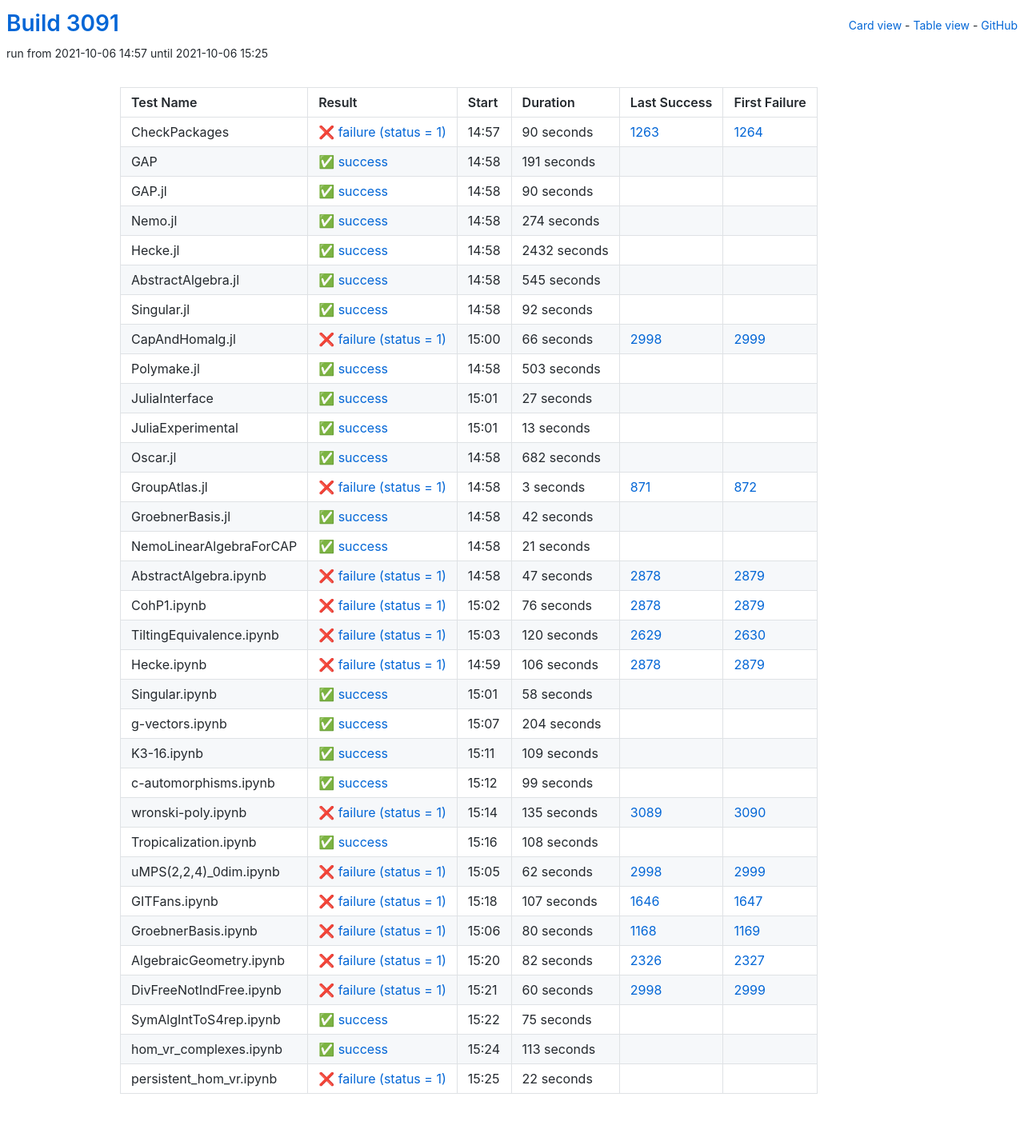
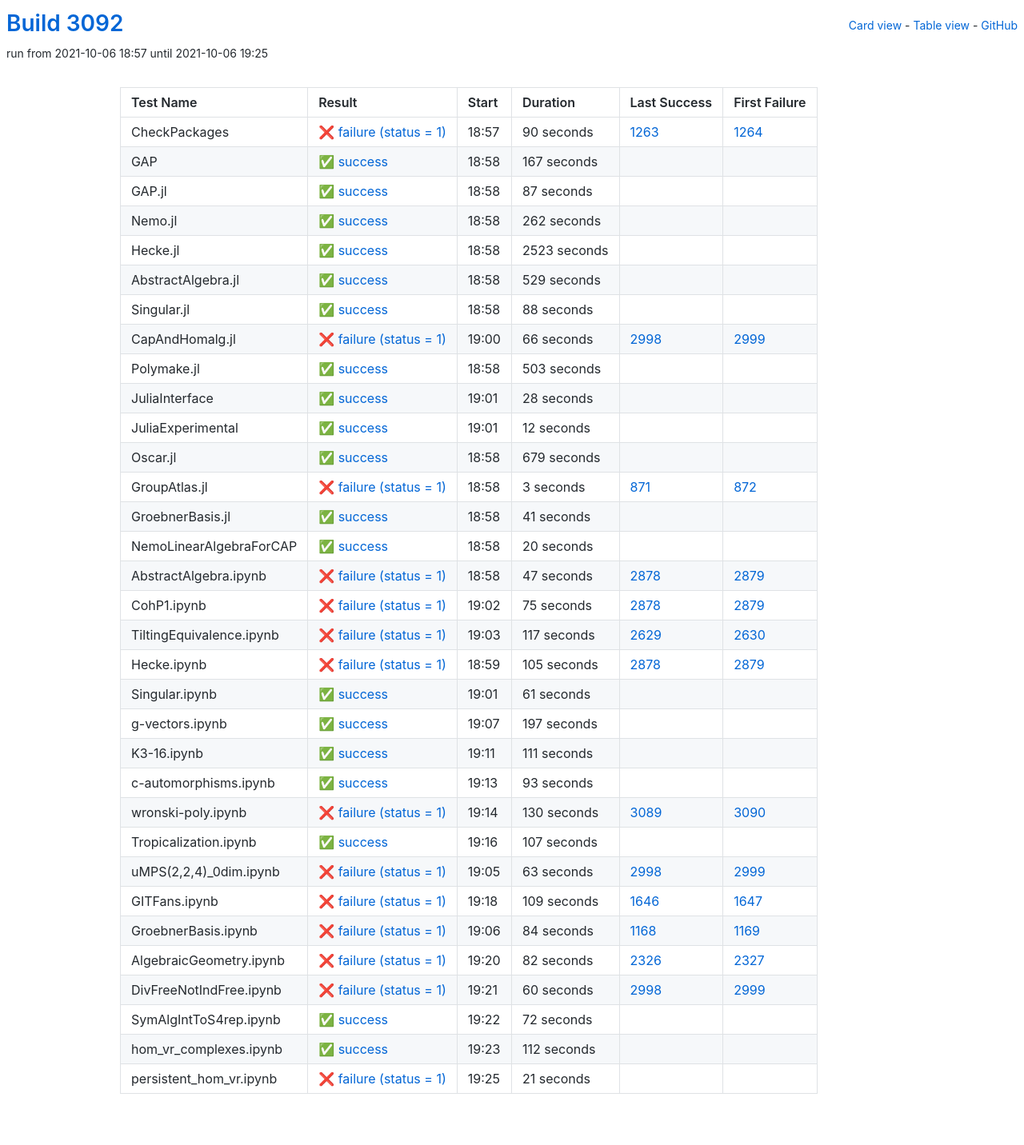
Before and after one commit to oscar-system/oscar-ci-status-stable, a Jekyll site: the page built from table.html, in a window 1280 px wide. Shown: the whole page at 80% size. Built offline with Jekyll 4.4.1, drawn with Linux system fonts in a browser that asks for light colours.

Commit message:
Build #3092

```diff
--- a/_data/ci.yml
+++ b/_data/ci.yml
@@ -1,6 +1,6 @@
 ---
-build: 3091
-build_url: https://oscarci.mathematik.uni-kl.de/job/oscar-stable/3091/
+build: 3092
+build_url: https://oscarci.mathematik.uni-kl.de/job/oscar-stable/3092/
 job: oscar-stable
 organization: oscar-system
 repo: oscar-ci-status-stable
@@ -8,8 +8,8 @@ repourl: https://github.com/oscar-system/oscar-ci-status-stable
 tests:
 - name: CheckPackages
   id: checkpackages
-  log: https://oscarci.mathematik.uni-kl.de/job/oscar-stable/3091/artifact/logs/build-3091/CheckPackages.log
-  start: 2021-10-06 14:57
+  log: https://oscarci.mathematik.uni-kl.de/job/oscar-stable/3092/artifact/logs/build-3092/CheckPackages.log
+  start: 2021-10-06 18:57
   success: false
   exitcode: 1
   status: failure
@@ -20,80 +20,80 @@ tests:
   first_failure_url: https://oscarci.mathematik.uni-kl.de/job/oscar-stable/1264/
 - name: GAP
   id: gap
-  log: https://oscarci.mathematik.uni-kl.de/job/oscar-stable/3091/artifact/logs/build-3091/GAP.log
-  start: 2021-10-06 14:58
+  log: https://oscarci.mathematik.uni-kl.de/job/oscar-stable/3092/artifact/logs/build-3092/GAP.log
+  start: 2021-10-06 18:58
   success: true
   exitcode: 0
   status: success
-  duration: 191
+  duration: 167
   last_success: false
   last_success_url:
   first_failure: false
   first_failure_url:
 - name: GAP.jl
   id: gap-jl
-  log: https://oscarci.mathematik.uni-kl.de/job/oscar-stable/3091/artifact/logs/build-3091/GAP.jl.log
-  start: 2021-10-06 14:58
+  log: https://oscarci.mathematik.uni-kl.de/job/oscar-stable/3092/artifact/logs/build-3092/GAP.jl.log
+  start: 2021-10-06 18:58
   success: true
   exitcode: 0
   status: success
-  duration: 90
+  duration: 87
   last_success: false
   last_success_url:
   first_failure: false
   first_failure_url:
 - name: Nemo.jl
   id: nemo-jl
-  log: https://oscarci.mathematik.uni-kl.de/job/oscar-stable/3091/artifact/logs/build-3091/Nemo.jl.log
-  start: 2021-10-06 14:58
+  log: https://oscarci.mathematik.uni-kl.de/job/oscar-stable/3092/artifact/logs/build-3092/Nemo.jl.log
+  start: 2021-10-06 18:58
   success: true
   exitcode: 0
   status: success
-  duration: 274
+  duration: 262
   last_success: false
   last_success_url:
   first_failure: false
   first_failure_url:
 - name: Hecke.jl
   id: hecke-jl
-  log: https://oscarci.mathematik.uni-kl.de/job/oscar-stable/3091/artifact/logs/build-3091/Hecke.jl.log
-  start: 2021-10-06 14:58
+  log: https://oscarci.mathematik.uni-kl.de/job/oscar-stable/3092/artifact/logs/build-3092/Hecke.jl.log
+  start: 2021-10-06 18:58
   success: true
   exitcode: 0
   status: success
-  duration: 2432
+  duration: 2523
   last_success: false
   last_success_url:
   first_failure: false
   first_failure_url:
 - name: AbstractAlgebra.jl
   id: abstractalgebra-jl
-  log: https://oscarci.mathematik.uni-kl.de/job/oscar-stable/3091/artifact/logs/build-3091/AbstractAlgebra.jl.log
-  start: 2021-10-06 14:58
+  log: https://oscarci.mathematik.uni-kl.de/job/oscar-stable/3092/artifact/logs/build-3092/AbstractAlgebra.jl.log
+  start: 2021-10-06 18:58
   success: true
   exitcode: 0
   status: success
-  duration: 545
+  duration: 529
   last_success: false
   last_success_url:
   first_failure: false
   first_failure_url:
 - name: Singular.jl
   id: singular-jl
-  log: https://oscarci.mathematik.uni-kl.de/job/oscar-stable/3091/artifact/logs/build-3091/Singular.jl.log
-  start: 2021-10-06 14:58
+  log: https://oscarci.mathematik.uni-kl.de/job/oscar-stable/3092/artifact/logs/build-3092/Singular.jl.log
+  start: 2021-10-06 18:58
   success: true
   exitcode: 0
   status: success
-  duration: 92
+  duration: 88
   last_success: false
   last_success_url:
   first_failure: false
   first_failure_url:
 - name: CapAndHomalg.jl
   id: capandhomalg-jl
-  log: https://oscarci.mathematik.uni-kl.de/job/oscar-stable/3091/artifact/logs/build-3091/CapAndHomalg.jl.log
-  start: 2021-10-06 15:00
+  log: https://oscarci.mathematik.uni-kl.de/job/oscar-stable/3092/artifact/logs/build-3092/CapAndHomalg.jl.log
+  start: 2021-10-06 19:00
   success: false
   exitcode: 1
   status: failure
@@ -104,8 +104,8 @@ tests:
   first_failure_url: https://oscarci.mathematik.uni-kl.de/job/oscar-stable/2999/
 - name: Polymake.jl
   id: polymake-jl
-  log: https://oscarci.mathematik.uni-kl.de/job/oscar-stable/3091/artifact/logs/build-3091/Polymake.jl.log
-  start: 2021-10-06 14:58
+  log: https://oscarci.mathematik.uni-kl.de/job/oscar-stable/3092/artifact/logs/build-3092/Polymake.jl.log
+  start: 2021-10-06 18:58
   success: true
   exitcode: 0
   status: success
@@ -116,44 +116,44 @@ tests:
   first_failure_url:
 - name: JuliaInterface
   id: juliainterface
-  log: https://oscarci.mathematik.uni-kl.de/job/oscar-stable/3091/artifact/logs/build-3091/JuliaInterface.log
-  start: 2021-10-06 15:01
+  log: https://oscarci.mathematik.uni-kl.de/job/oscar-stable/3092/artifact/logs/build-3092/JuliaInterface.log
+  start: 2021-10-06 19:01
   success: true
   exitcode: 0
   status: success
-  duration: 27
+  duration: 28
   last_success: false
   last_success_url:
   first_failure: false
   first_failure_url:
 - name: JuliaExperimental
   id: juliaexperimental
-  log: https://oscarci.mathematik.uni-kl.de/job/oscar-stable/3091/artifact/logs/build-3091/JuliaExperimental.log
-  start: 2021-10-06 15:01
+  log: https://oscarci.mathematik.uni-kl.de/job/oscar-stable/3092/artifact/logs/build-3092/JuliaExperimental.log
+  start: 2021-10-06 19:01
   success: true
   exitcode: 0
   status: success
-  duration: 13
+  duration: 12
   last_success: false
   last_success_url:
   first_failure: false
   first_failure_url:
 - name: Oscar.jl
   id: oscar-jl
-  log: https://oscarci.mathematik.uni-kl.de/job/oscar-stable/3091/artifact/logs/build-3091/Oscar.jl.log
-  start: 2021-10-06 14:58
+  log: https://oscarci.mathematik.uni-kl.de/job/oscar-stable/3092/artifact/logs/build-3092/Oscar.jl.log
+  start: 2021-10-06 18:58
   success: true
   exitcode: 0
   status: success
-  duration: 682
+  duration: 679
   last_success: false
   last_success_url:
   first_failure: false
   first_failure_url:
 - name: GroupAtlas.jl
   id: groupatlas-jl
-  log: https://oscarci.mathematik.uni-kl.de/job/oscar-stable/3091/artifact/logs/build-3091/GroupAtlas.jl.log
-  start: 2021-10-06 14:58
+  log: https://oscarci.mathematik.uni-kl.de/job/oscar-stable/3092/artifact/logs/build-3092/GroupAtlas.jl.log
+  start: 2021-10-06 18:58
   success: false
   exitcode: 1
   status: failure
@@ -164,32 +164,32 @@ tests:
   first_failure_url: https://oscarci.mathematik.uni-kl.de/job/oscar-stable/872/
 - name: GroebnerBasis.jl
   id: groebnerbasis-jl
-  log: https://oscarci.mathematik.uni-kl.de/job/oscar-stable/3091/artifact/logs/build-3091/GroebnerBasis.jl.log
-  start: 2021-10-06 14:58
+  log: https://oscarci.mathematik.uni-kl.de/job/oscar-stable/3092/artifact/logs/build-3092/GroebnerBasis.jl.log
+  start: 2021-10-06 18:58
   success: true
   exitcode: 0
   status: success
-  duration: 42
+  duration: 41
   last_success: false
   last_success_url:
   first_failure: false
   first_failure_url:
 - name: NemoLinearAlgebraForCAP
   id: nemolinearalgebraforcap
-  log: https://oscarci.mathematik.uni-kl.de/job/oscar-stable/3091/artifact/logs/build-3091/NemoLinearAlgebraForCAP.log
-  start: 2021-10-06 14:58
+  log: https://oscarci.mathematik.uni-kl.de/job/oscar-stable/3092/artifact/logs/build-3092/NemoLinearAlgebraForCAP.log
+  start: 2021-10-06 18:58
   success: true
   exitcode: 0
   status: success
-  duration: 21
+  duration: 20
   last_success: false
   last_success_url:
   first_failure: false
   first_failure_url:
 - name: AbstractAlgebra.ipynb
   id: abstractalgebra-ipynb
-  log: https://oscarci.mathematik.uni-kl.de/job/oscar-stable/3091/artifact/logs/build-3091/AbstractAlgebra.ipynb.log
-  start: 2021-10-06 14:58
+  log: https://oscarci.mathematik.uni-kl.de/job/oscar-stable/3092/artifact/logs/build-3092/AbstractAlgebra.ipynb.log
+  start: 2021-10-06 18:58
   success: false
   exitcode: 1
   status: failure
@@ -200,152 +200,152 @@ tests:
   first_failure_url: https://oscarci.mathematik.uni-kl.de/job/oscar-stable/2879/
 - name: CohP1.ipynb
   id: cohp1-ipynb
-  log: https://oscarci.mathematik.uni-kl.de/job/oscar-stable/3091/artifact/logs/build-3091/CohP1.ipynb.log
-  start: 2021-10-06 15:02
+  log: https://oscarci.mathematik.uni-kl.de/job/oscar-stable/3092/artifact/logs/build-3092/CohP1.ipynb.log
+  start: 2021-10-06 19:02
   success: false
   exitcode: 1
   status: failure
-  duration: 76
+  duration: 75
   last_success: 2878
   last_success_url: https://oscarci.mathematik.uni-kl.de/job/oscar-stable/2878/
   first_failure: 2879
   first_failure_url: https://oscarci.mathematik.uni-kl.de/job/oscar-stable/2879/
 - name: TiltingEquivalence.ipynb
   id: tiltingequivalence-ipynb
-  log: https://oscarci.mathematik.uni-kl.de/job/oscar-stable/3091/artifact/logs/build-3091/TiltingEquivalence.ipynb.log
-  start: 2021-10-06 15:03
+  log: https://oscarci.mathematik.uni-kl.de/job/oscar-stable/3092/artifact/logs/build-3092/TiltingEquivalence.ipynb.log
+  start: 2021-10-06 19:03
   success: false
   exitcode: 1
   status: failure
-  duration: 120
+  duration: 117
   last_success: 2629
   last_success_url: https://oscarci.mathematik.uni-kl.de/job/oscar-stable/2629/
   first_failure: 2630
   first_failure_url: https://oscarci.mathematik.uni-kl.de/job/oscar-stable/2630/
 - name: Hecke.ipynb
   id: hecke-ipynb
-  log: https://oscarci.mathematik.uni-kl.de/job/oscar-stable/3091/artifact/logs/build-3091/Hecke.ipynb.log
-  start: 2021-10-06 14:59
+  log: https://oscarci.mathematik.uni-kl.de/job/oscar-stable/3092/artifact/logs/build-3092/Hecke.ipynb.log
+  start: 2021-10-06 18:59
   success: false
   exitcode: 1
   status: failure
-  duration: 106
+  duration: 105
   last_success: 2878
   last_success_url: https://oscarci.mathematik.uni-kl.de/job/oscar-stable/2878/
   first_failure: 2879
   first_failure_url: https://oscarci.mathematik.uni-kl.de/job/oscar-stable/2879/
 - name: Singular.ipynb
   id: singular-ipynb
-  log: https://oscarci.mathematik.uni-kl.de/job/oscar-stable/3091/artifact/logs/build-3091/Singular.ipynb.log
-  start: 2021-10-06 15:01
+  log: https://oscarci.mathematik.uni-kl.de/job/oscar-stable/3092/artifact/logs/build-3092/Singular.ipynb.log
+  start: 2021-10-06 19:01
   success: true
   exitcode: 0
   status: success
-  duration: 58
+  duration: 61
   last_success: false
   last_success_url:
   first_failure: false
   first_failure_url:
 - name: g-vectors.ipynb
   id: g-vectors-ipynb
-  log: https://oscarci.mathematik.uni-kl.de/job/oscar-stable/3091/artifact/logs/build-3091/g-vectors.ipynb.log
-  start: 2021-10-06 15:07
+  log: https://oscarci.mathematik.uni-kl.de/job/oscar-stable/3092/artifact/logs/build-3092/g-vectors.ipynb.log
+  start: 2021-10-06 19:07
   success: true
   exitcode: 0
   status: success
-  duration: 204
+  duration: 197
   last_success: false
   last_success_url:
   first_failure: false
   first_failure_url:
 - name: K3-16.ipynb
   id: k3-16-ipynb
-  log: https://oscarci.mathematik.uni-kl.de/job/oscar-stable/3091/artifact/logs/build-3091/K3-16.ipynb.log
-  start: 2021-10-06 15:11
+  log: https://oscarci.mathematik.uni-kl.de/job/oscar-stable/3092/artifact/logs/build-3092/K3-16.ipynb.log
+  start: 2021-10-06 19:11
   success: true
   exitcode: 0
   status: success
-  duration: 109
+  duration: 111
   last_success: false
   last_success_url:
   first_failure: false
   first_failure_url:
 - name: c-automorphisms.ipynb
   id: c-automorphisms-ipynb
-  log: https://oscarci.mathematik.uni-kl.de/job/oscar-stable/3091/artifact/logs/build-3091/c-automorphisms.ipynb.log
-  start: 2021-10-06 15:12
+  log: https://oscarci.mathematik.uni-kl.de/job/oscar-stable/3092/artifact/logs/build-3092/c-automorphisms.ipynb.log
+  start: 2021-10-06 19:13
   success: true
   exitcode: 0
   status: success
-  duration: 99
+  duration: 93
   last_success: false
   last_success_url:
   first_failure: false
   first_failure_url:
 - name: wronski-poly.ipynb
   id: wronski-poly-ipynb
-  log: https://oscarci.mathematik.uni-kl.de/job/oscar-stable/3091/artifact/logs/build-3091/wronski-poly.ipynb.log
-  start: 2021-10-06 15:14
+  log: https://oscarci.mathematik.uni-kl.de/job/oscar-stable/3092/artifact/logs/build-3092/wronski-poly.ipynb.log
+  start: 2021-10-06 19:14
   success: false
   exitcode: 1
   status: failure
-  duration: 135
+  duration: 130
   last_success: 3089
   last_success_url: https://oscarci.mathematik.uni-kl.de/job/oscar-stable/3089/
   first_failure: 3090
   first_failure_url: https://oscarci.mathematik.uni-kl.de/job/oscar-stable/3090/
 - name: Tropicalization.ipynb
   id: tropicalization-ipynb
-  log: https://oscarci.mathematik.uni-kl.de/job/oscar-stable/3091/artifact/logs/build-3091/Tropicalization.ipynb.log
-  start: 2021-10-06 15:16
+  log: https://oscarci.mathematik.uni-kl.de/job/oscar-stable/3092/artifact/logs/build-3092/Tropicalization.ipynb.log
+  start: 2021-10-06 19:16
   success: true
   exitcode: 0
   status: success
-  duration: 108
+  duration: 107
   last_success: false
   last_success_url:
   first_failure: false
   first_failure_url:
 - name: uMPS(2,2,4)_0dim.ipynb
   id: umps-2-2-4-0dim-ipynb
-  log: https://oscarci.mathematik.uni-kl.de/job/oscar-stable/3091/artifact/logs/build-3091/uMPS-2-2-4-_0dim.ipynb.log
-  start: 2021-10-06 15:05
+  log: https://oscarci.mathematik.uni-kl.de/job/oscar-stable/3092/artifact/logs/build-3092/uMPS-2-2-4-_0dim.ipynb.log
+  start: 2021-10-06 19:05
   success: false
   exitcode: 1
   status: failure
-  duration: 62
+  duration: 63
   last_success: 2998
   last_success_url: https://oscarci.mathematik.uni-kl.de/job/oscar-stable/2998/
   first_failure: 2999
   first_failure_url: https://oscarci.mathematik.uni-kl.de/job/oscar-stable/2999/
 - name: GITFans.ipynb
   id: gitfans-ipynb
-  log: https://oscarci.mathematik.uni-kl.de/job/oscar-stable/3091/artifact/logs/build-3091/GITFans.ipynb.log
-  start: 2021-10-06 15:18
+  log: https://oscarci.mathematik.uni-kl.de/job/oscar-stable/3092/artifact/logs/build-3092/GITFans.ipynb.log
+  start: 2021-10-06 19:18
   success: false
   exitcode: 1
   status: failure
-  duration: 107
+  duration: 109
   last_success: 1646
   last_success_url: https://oscarci.mathematik.uni-kl.de/job/oscar-stable/1646/
   first_failure: 1647
   first_failure_url: https://oscarci.mathematik.uni-kl.de/job/oscar-stable/1647/
 - name: GroebnerBasis.ipynb
   id: groebnerbasis-ipynb
-  log: https://oscarci.mathematik.uni-kl.de/job/oscar-stable/3091/artifact/logs/build-3091/GroebnerBasis.ipynb.log
-  start: 2021-10-06 15:06
+  log: https://oscarci.mathematik.uni-kl.de/job/oscar-stable/3092/artifact/logs/build-3092/GroebnerBasis.ipynb.log
+  start: 2021-10-06 19:06
   success: false
   exitcode: 1
   status: failure
-  duration: 80
+  duration: 84
   last_success: 1168
   last_success_url: https://oscarci.mathematik.uni-kl.de/job/oscar-stable/1168/
   first_failure: 1169
   first_failure_url: https://oscarci.mathematik.uni-kl.de/job/oscar-stable/1169/
 - name: AlgebraicGeometry.ipynb
   id: algebraicgeometry-ipynb
-  log: https://oscarci.mathematik.uni-kl.de/job/oscar-stable/3091/artifact/logs/build-3091/AlgebraicGeometry.ipynb.log
-  start: 2021-10-06 15:20
+  log: https://oscarci.mathematik.uni-kl.de/job/oscar-stable/3092/artifact/logs/build-3092/AlgebraicGeometry.ipynb.log
+  start: 2021-10-06 19:20
   success: false
   exitcode: 1
   status: failure
@@ -356,8 +356,8 @@ tests:
   first_failure_url: https://oscarci.mathematik.uni-kl.de/job/oscar-stable/2327/
 - name: DivFreeNotIndFree.ipynb
   id: divfreenotindfree-ipynb
-  log: https://oscarci.mathematik.uni-kl.de/job/oscar-stable/3091/artifact/logs/build-3091/DivFreeNotIndFree.ipynb.log
-  start: 2021-10-06 15:21
+  log: https://oscarci.mathematik.uni-kl.de/job/oscar-stable/3092/artifact/logs/build-3092/DivFreeNotIndFree.ipynb.log
+  start: 2021-10-06 19:21
   success: false
   exitcode: 1
   status: failure
@@ -368,36 +368,36 @@ tests:
   first_failure_url: https://oscarci.mathematik.uni-kl.de/job/oscar-stable/2999/
 - name: SymAlgIntToS4rep.ipynb
   id: symalginttos4rep-ipynb
-  log: https://oscarci.mathematik.uni-kl.de/job/oscar-stable/3091/artifact/logs/build-3091/SymAlgIntToS4rep.ipynb.log
-  start: 2021-10-06 15:22
+  log: https://oscarci.mathematik.uni-kl.de/job/oscar-stable/3092/artifact/logs/build-3092/SymAlgIntToS4rep.ipynb.log
+  start: 2021-10-06 19:22
   success: true
   exitcode: 0
   status: success
-  duration: 75
+  duration: 72
   last_success: false
   last_success_url:
   first_failure: false
   first_failure_url:
 - name: hom_vr_complexes.ipynb
   id: hom-vr-complexes-ipynb
-  log: https://oscarci.mathematik.uni-kl.de/job/oscar-stable/3091/artifact/logs/build-3091/hom_vr_complexes.ipynb.log
-  start: 2021-10-06 15:24
+  log: https://oscarci.mathematik.uni-kl.de/job/oscar-stable/3092/artifact/logs/build-3092/hom_vr_complexes.ipynb.log
+  start: 2021-10-06 19:23
   success: true
   exitcode: 0
   status: success
-  duration: 113
+  duration: 112
   last_success: false
   last_success_url:
   first_failure: false
   first_failure_url:
 - name: persistent_hom_vr.ipynb
   id: persistent-hom-vr-ipynb
-  log: https://oscarci.mathematik.uni-kl.de/job/oscar-stable/3091/artifact/logs/build-3091/persistent_hom_vr.ipynb.log
-  start: 2021-10-06 15:25
+  log: https://oscarci.mathematik.uni-kl.de/job/oscar-stable/3092/artifact/logs/build-3092/persistent_hom_vr.ipynb.log
+  start: 2021-10-06 19:25
   success: false
   exitcode: 1
   status: failure
-  duration: 22
+  duration: 21
   last_success: false
   last_success_url:
   first_failure: false
```
Also changed, not shown: README.md.
